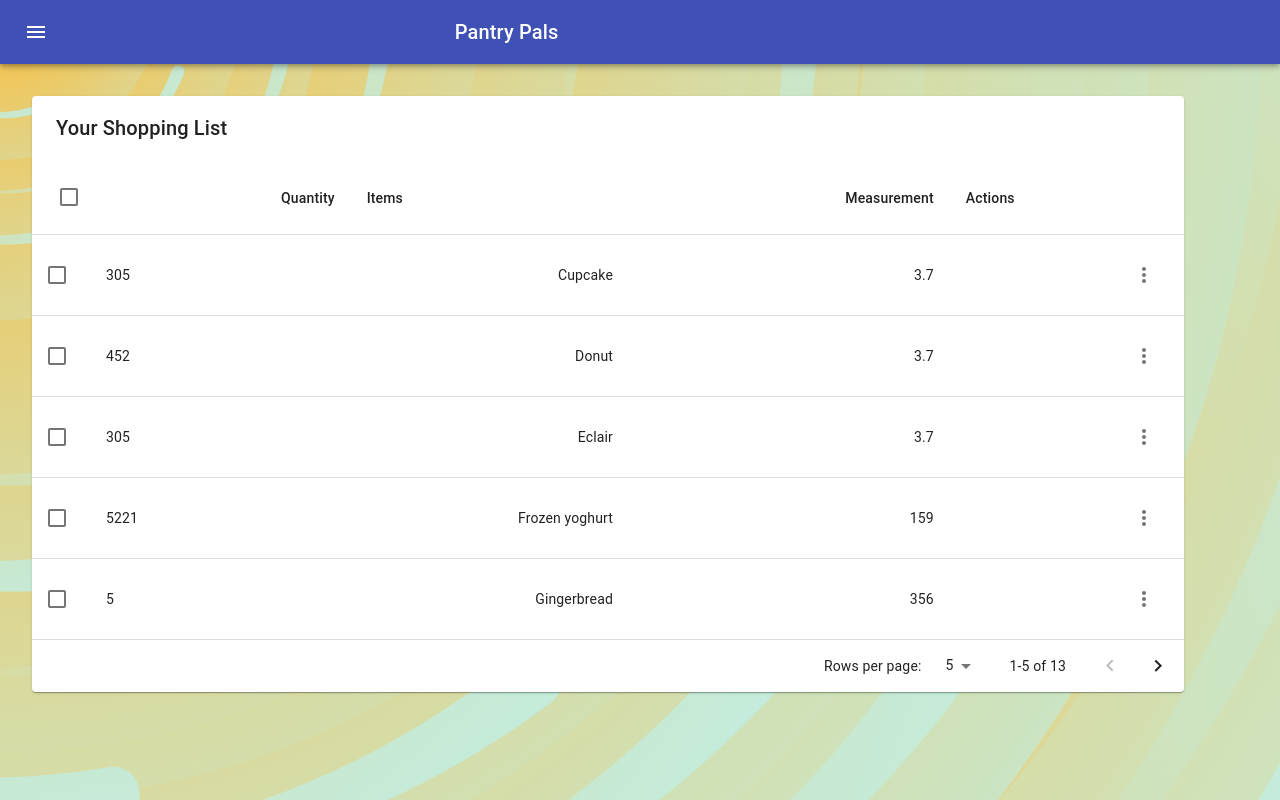
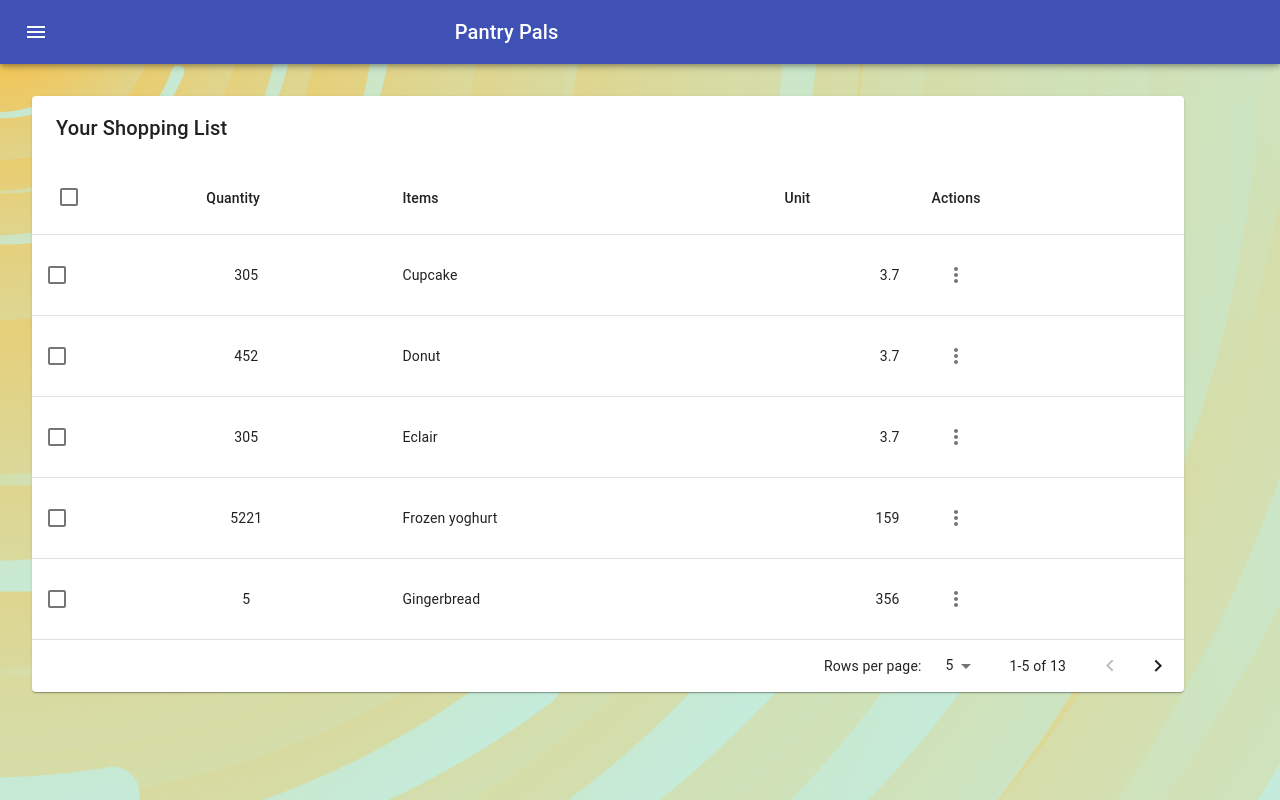
Before and after one commit to listenToRipley/capstone, a React (Create React App) app: page /shoppingList in a window 1280 px wide. Built offline with nearby package versions, Linux system fonts and the light colour scheme.

Commit message:
change the header aalignment

```diff
--- a/src/components/ShopList/ShoppingList.js
+++ b/src/components/ShopList/ShoppingList.js
@@ -76,8 +76,8 @@ import Actions from './ShopActions'
 
 
     //quantity, measurement, item, spoonId
-const createData = (quantity, items, measurement, actions) => {
-  return { quantity, items, measurement, actions};
+const createData = (quantity, items, unit, actions) => {
+  return { quantity, items, unit, actions};
 }
 
 //there is an issue with the drawer and page content.
@@ -133,7 +133,7 @@ const descendingComparator = (a, b, orderBy) => {
 const headCells = [
   { id: 'quantity', numeric: true, disablePadding: false, label: 'Quantity' },
   { id: 'items', numeric: false, disablePadding: false, label: 'Items' },
-  { id: 'meas', numeric: true, disablePadding: false, label: 'Measurement' },
+  { id: 'unit', numeric: true, disablePadding: false, label: 'Unit' },
   { id: 'actions', numeric: false, disablePadding: false, label: 'Actions' },
 ];
 
@@ -155,13 +155,13 @@ const ShoppingListHead = (props) =>  {
             indeterminate={numSelected > 0 && numSelected < rowCount}
             checked={rowCount > 0 && numSelected === rowCount}
             onChange={onSelectAllClick}
-            inputProps={{ 'aria-label': 'items' }}
+            inputProps={{ 'check box for': 'items' }}
           />
         </TableCell>
         {headCells.map((headCell) => (
           <TableCell
             key={headCell.id}
-            align={headCell.numeric ? 'right' : 'left'}
+            align={headCell.numeric ? 'center' : 'left'}
             padding={headCell.disablePadding ? 'none' : 'default'}
             /* We don't really need sorting on update and delete, we should change that  */
             sortDirection={orderBy === headCell.id ? order : false}
@@ -341,7 +341,7 @@ const ShoppingList = () =>  {
                 .slice(page * rowsPerPage, page * rowsPerPage + rowsPerPage)
                 .map((row, index) => {
                   const isItemSelected = isSelected(row.name);
-                  const labelId = `enhanced-table-checkbox-${index}`;
+                  const labelId = `check box${index}`;
 
                   return (
                     <TableRow
@@ -355,17 +355,19 @@ const ShoppingList = () =>  {
                     >
                       <TableCell padding="checkbox">
                         <Checkbox
+                          padding="10"
                           checked={isItemSelected}
-                          inputProps={{ 'aria-labelledby': labelId }}
+                          inputProps={{ 'list item number ': labelId }}
                         />
                       </TableCell>
-                      <TableCell component="th" id={labelId} scope="row" padding="none">
+                      <TableCell component="th" id={labelId} scope="row" align="center">
                         {row.quantity}
                       </TableCell>
-                      <TableCell align="right">{row.items}</TableCell>
-                      <TableCell align="right">{row.measurement}</TableCell>
-                      <TableCell align="right">{row.actions}
-                        <Actions/></TableCell>
+                      <TableCell align="left">{row.items}</TableCell>
+                      <TableCell align="right">{row.unit}</TableCell>
+                      <TableCell align="left">{row.actions}
+                        <Actions/>
+                        </TableCell>
                     </TableRow>
                   );
                 })}
```
